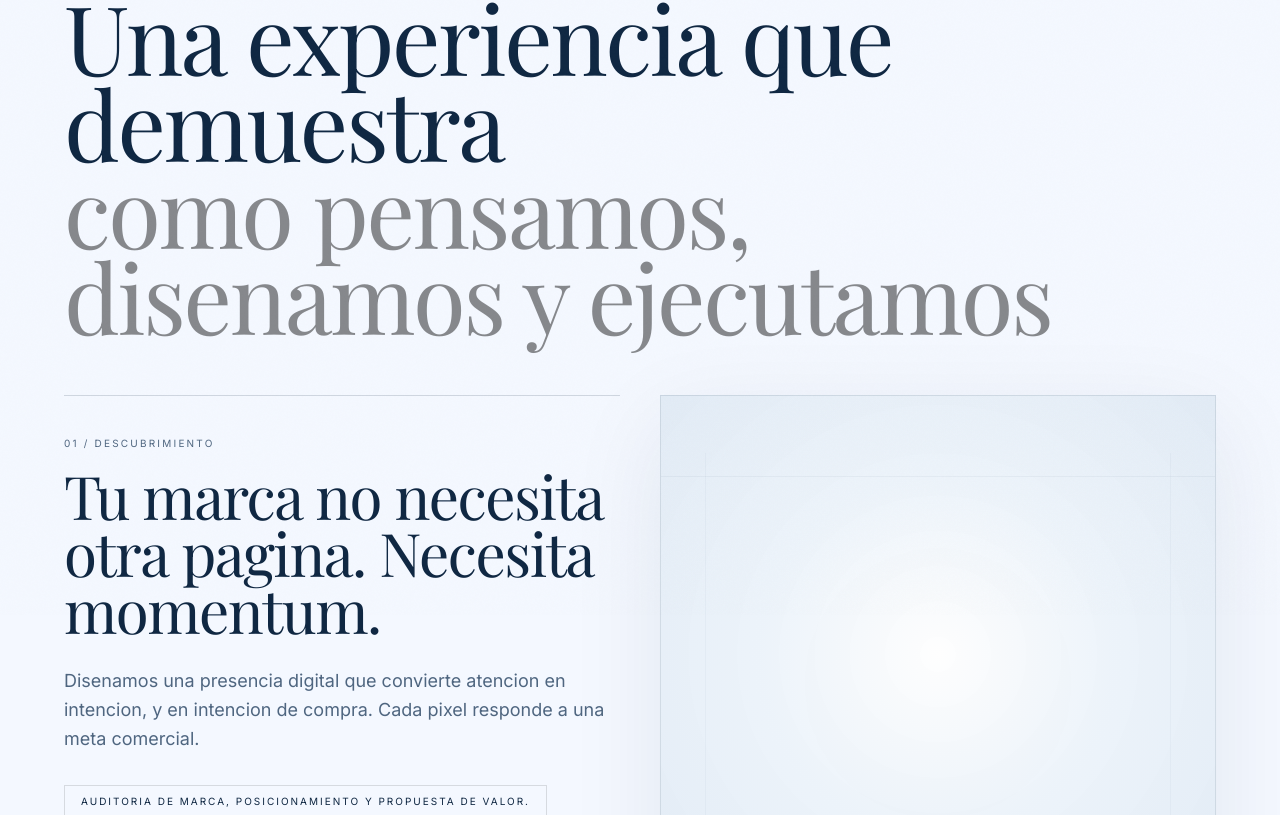
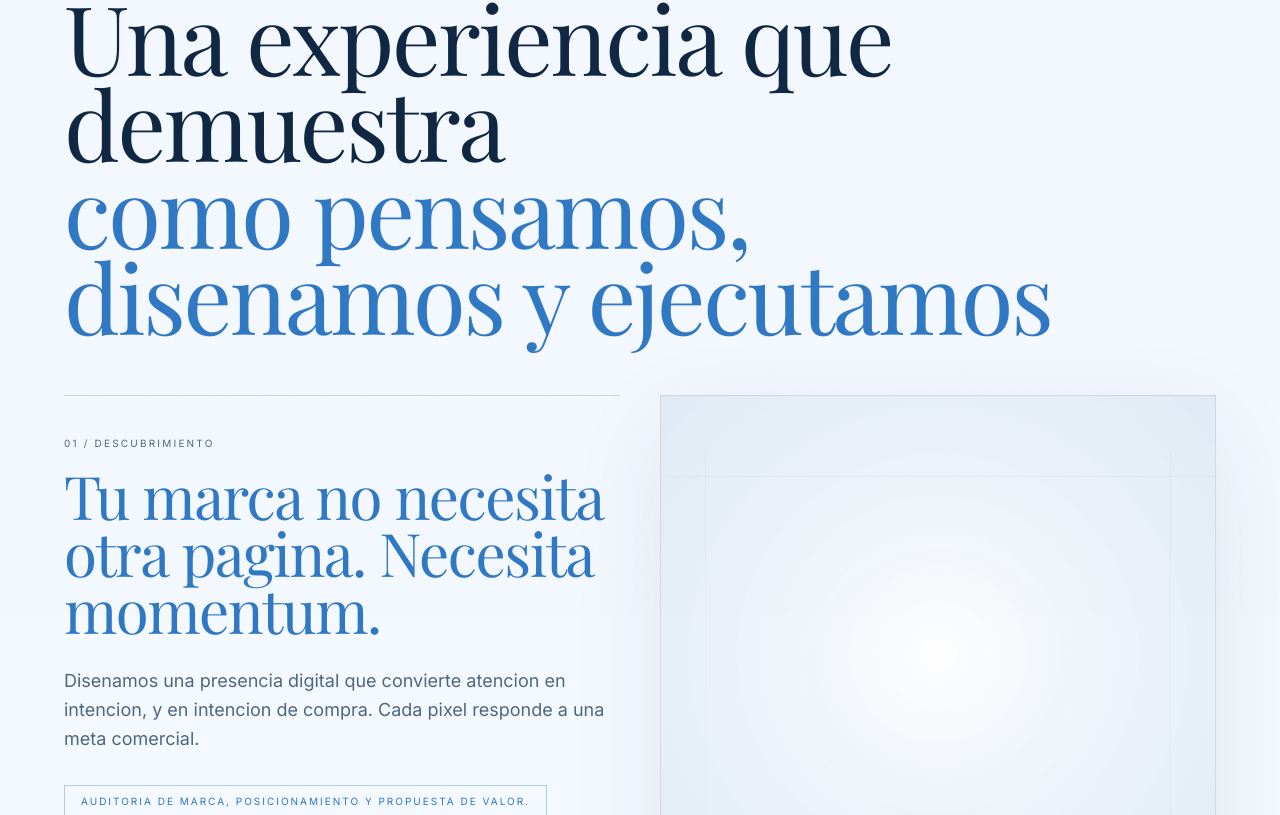
Before and after one commit to Avenue-Advisors/website, a Next.js app: page / in a window 1280 px wide. Shown: the part 185-1000 px from the top of the page. Built offline with nearby package versions, Linux system fonts and the light colour scheme.

Commit message:
Restore StoryFlow text accents

```diff
--- a/src/components/StoryFlow.tsx
+++ b/src/components/StoryFlow.tsx
@@ -218,7 +218,7 @@ export default function StoryFlow() {
         >
           {language === "es" ? "Una experiencia que demuestra" : "An experience that proves"}
           <br />
-          <span className="text-black/45">
+          <span className="text-[#2F78C4]">
             {language === "es" ? "como pensamos, disenamos y ejecutamos" : "how we think, design, and execute"}
           </span>
         </motion.h1>
@@ -236,11 +236,14 @@ export default function StoryFlow() {
               style={{ transform: activeChapter === index ? "translateX(0px)" : "translateX(10px)" }}
             >
               <p className="text-[10px] uppercase tracking-[0.22em] text-[#4F6680]">{chapter.label}</p>
-              <h2 className="mt-4 max-w-2xl font-[family-name:var(--font-display)] text-4xl leading-[0.95] tracking-tight text-[#0F2742] sm:text-5xl md:text-6xl">
+              <h2
+                className="mt-4 max-w-2xl font-[family-name:var(--font-display)] text-4xl leading-[0.95] tracking-tight text-[#0F2742] sm:text-5xl md:text-6xl"
+                style={{ color: activeChapter === index ? "#2F78C4" : undefined }}
+              >
                 {chapter.title}
               </h2>
               <p className="mt-7 max-w-xl text-base leading-relaxed text-[#4F6680] md:text-lg">{chapter.body}</p>
-              <p className="mt-8 inline-block border border-black/12 px-4 py-2 text-[10px] uppercase tracking-[0.2em] text-[#0F2742]">
+              <p className="mt-8 inline-block border border-[#2F78C4]/35 px-4 py-2 text-[10px] uppercase tracking-[0.2em] text-[#2F78C4]">
                 {chapter.accent}
               </p>
             </article>
```
